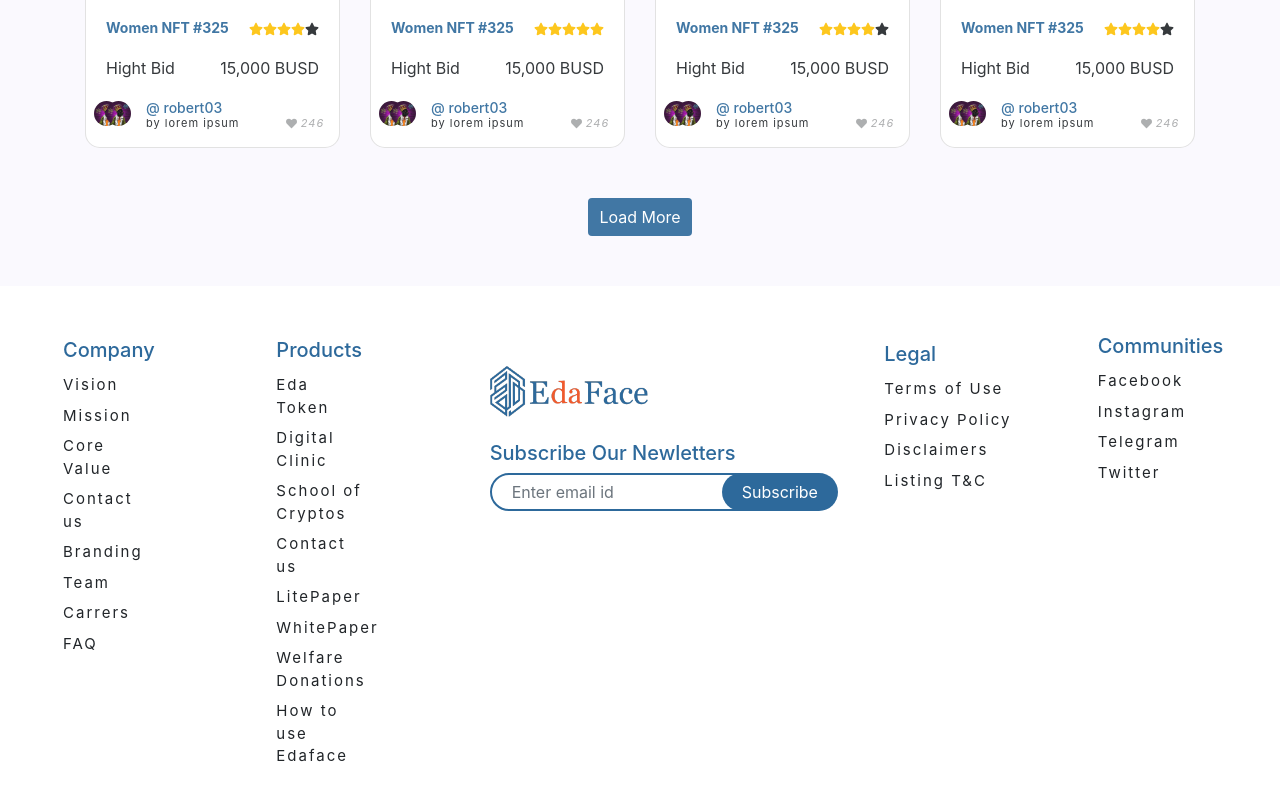
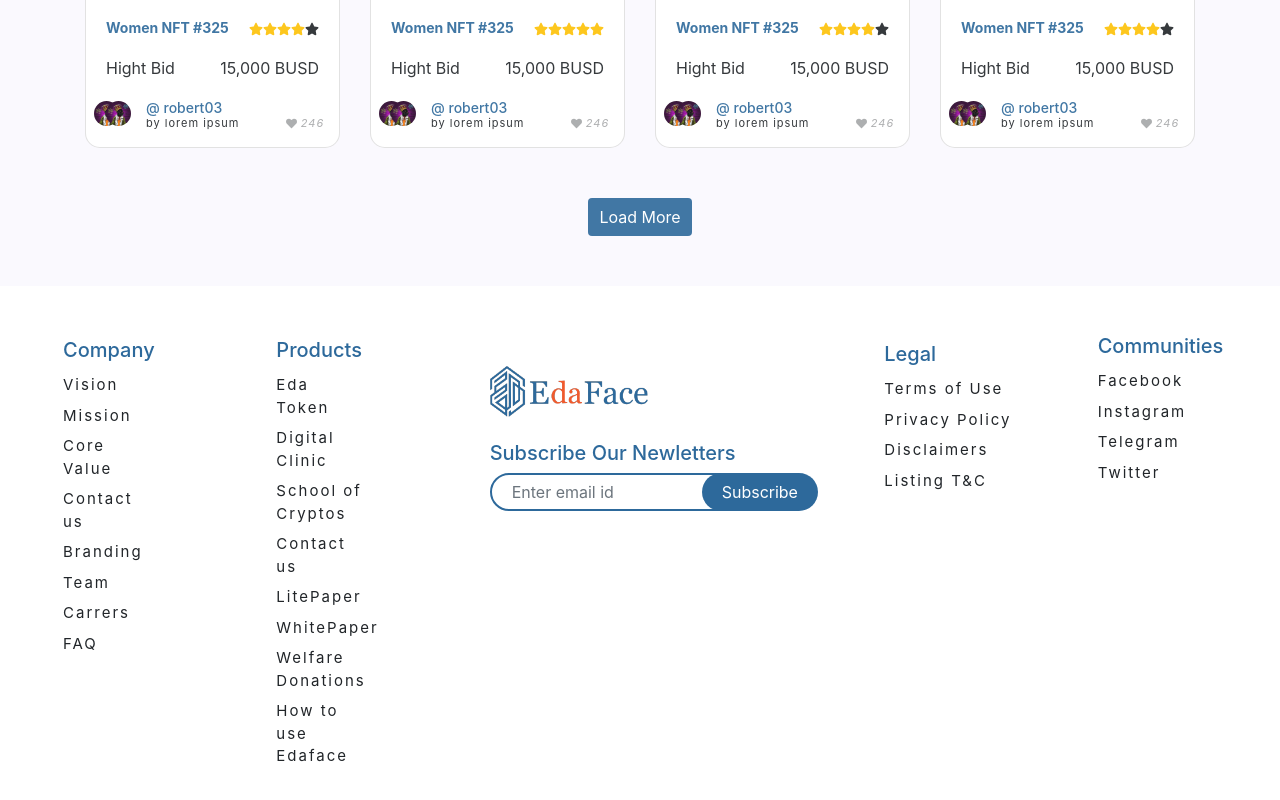
Before and after one commit to Boss-venkatesh/edaface-fend, a React (Create React App) app in the folder edaface/: page / in a window 1280 px wide. Shown: the part 2852-3652 px from the top of the page. Built offline with nearby package versions, Linux system fonts and the light colour scheme.

Commit message:
Update Footer.css

```diff
--- a/edaface/src/components/CSS/Footer.css
+++ b/edaface/src/components/CSS/Footer.css
@@ -14,7 +14,7 @@
     border: none;
     border-radius: 30px;
     padding: 0px 20px;
-    margin-left: -60px;
+    margin-left: -80px;
 }
 .foot-control{
     border: 2px solid #2D699B;
```
